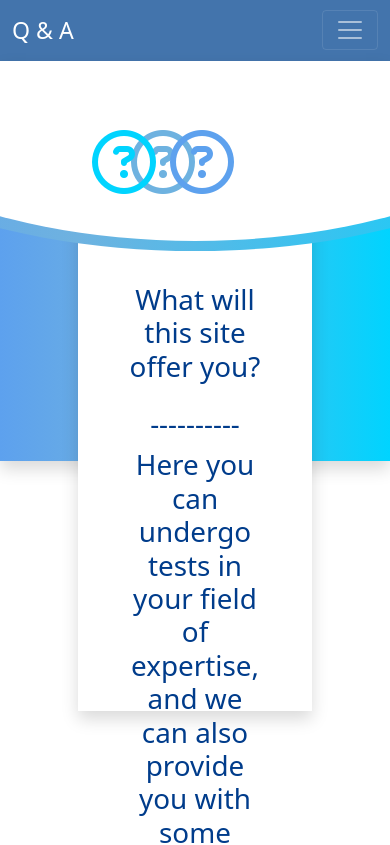
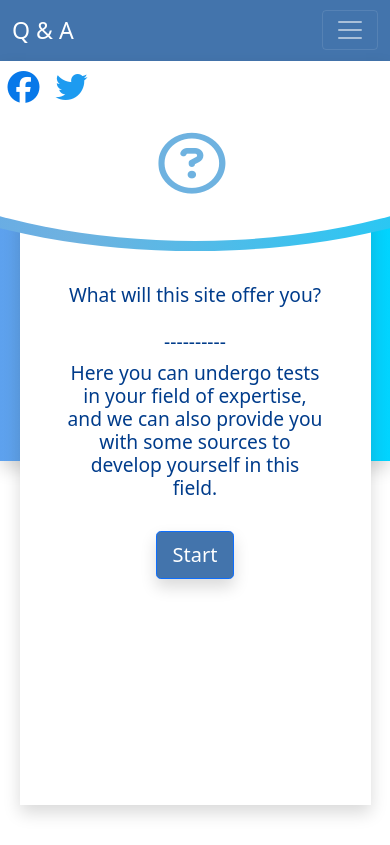
Before and after one commit to ahmedkhalil91518/question-and-answer, a React (Create React App) app: page / in a window 390 px wide. Shown: the top 845 px of the page. Built offline with nearby package versions, Linux system fonts and the light colour scheme.

Commit message:
make the main page responsive

```diff
--- a/src/App.css
+++ b/src/App.css
@@ -31,13 +31,14 @@
 
 .text-container {
   width: 60%;
-  height: 500px;
+  height: calc(100vh - 250px);
   background-color: white;
   position: absolute;
   top: 150px;
   left: 20%;
   right: 20%;
 }
+
 .shape2 {
   position: absolute;
   overflow: hidden;
@@ -62,43 +63,76 @@
   bottom: 0;
   z-index: 2;
 }
-.question-mark1 {
+
+.question-mark {
   z-index: 4;
   position: absolute;
+  left: 0;
+  right: 0;
+  margin-left: auto;
+  margin-right: auto;
+  width: 70px;
   top: 70px;
-  right: 50%;
-  left: auto;
   color: rgb(110, 178, 224);
 }
-.question-mark2 {
-  z-index: 4;
-  position: absolute;
-  top: 70px;
-  right: 40%;
-  left: auto;
-  color: rgb(93, 161, 238);
-}
-.question-mark3 {
-  z-index: 4;
-  position: absolute;
-  top: 70px;
-  right: 60%;
-  left: auto;
-  color: rgba(0, 212, 255, 1);
-}
+
 .question-mark-container {
   position: relative;
   display: block;
   width: 100%;
 }
+
 .navigation {
-    background-color: rgb(67, 116, 172);
+  background-color: rgb(67, 116, 172);
 }
+
 .main-page {
-    color: rgb(0, 60, 139);
+  color: rgb(0, 60, 139);
 }
+
 .button {
-    background-color: rgb(67, 116, 172);
+  background-color: rgb(67, 116, 172);
 }
+
 .social {
+  position: absolute;
+  bottom: 50px;
 }
+
+.fa-facebook {
+  color: #0778e9;
+}
+
+.fa-twitter {
+  color: #1d9bf0;
+}
+
+@media (max-width: 850px) {
+  .text-container {
+    width: 80%;
+    left: 10%;
+    right: 10%;
+  }
+
+  .main-page {
+    font-size: xx-large;
+  }
+}
+
+@media (max-width: 500px) {
+  .text-container {
+    width: 90%;
+    left: 5%;
+    right: 5%;
+  }
+
+  .main-page {
+    font-size: larger;
+  }
+
+  .social {
+    top: -140px;
+    z-index: 5;
+    left: -20px;
+  }
+}
--- a/src/App.js
+++ b/src/App.js
@@ -8,9 +8,7 @@ function App() {
     <div>
       <Navigation />
       <div className=" question-mark-container">
-        <i class="fa-regular fa-circle-question fa-4x question-mark1 fa-bounce"></i>
-        <i class="fa-regular fa-circle-question fa-4x question-mark2 fa-bounce"></i>
-        <i class="fa-regular fa-circle-question fa-4x question-mark3 fa-bounce"></i>
+        <i class="fa-regular fa-circle-question fa-4x question-mark fa-bounce"></i>
       </div>
       <div className="shapes-container shadow">
         <div class="shape"></div>
@@ -29,11 +27,22 @@ function App() {
             Start
           </Button>{" "}
           <div className="social d-flex justify-content-start">
-          <a href="#"><i class="fa-brands fa-facebook mx-2 my-0 fa-2x"></i></a>
-          <a href="#"><i class="fa-brands fa-twitter mx-2 my-0 fa-2x"></i></a>
+            <a
+              href="https://www.facebook.com/"
+              target="_blank"
+              rel="noreferrer"
+            >
+              <i class="fa-brands fa-facebook mx-2 my-0 fa-2x"></i>
+            </a>
+            <a
+              href="https://twitter.com/?lang=en"
+              target="_blank"
+              rel="noreferrer"
+            >
+              <i class="fa-brands fa-twitter mx-2 my-0 fa-2x"></i>
+            </a>
+          </div>
         </div>
-        </div>
-
       </div>
     </div>
   );
```
